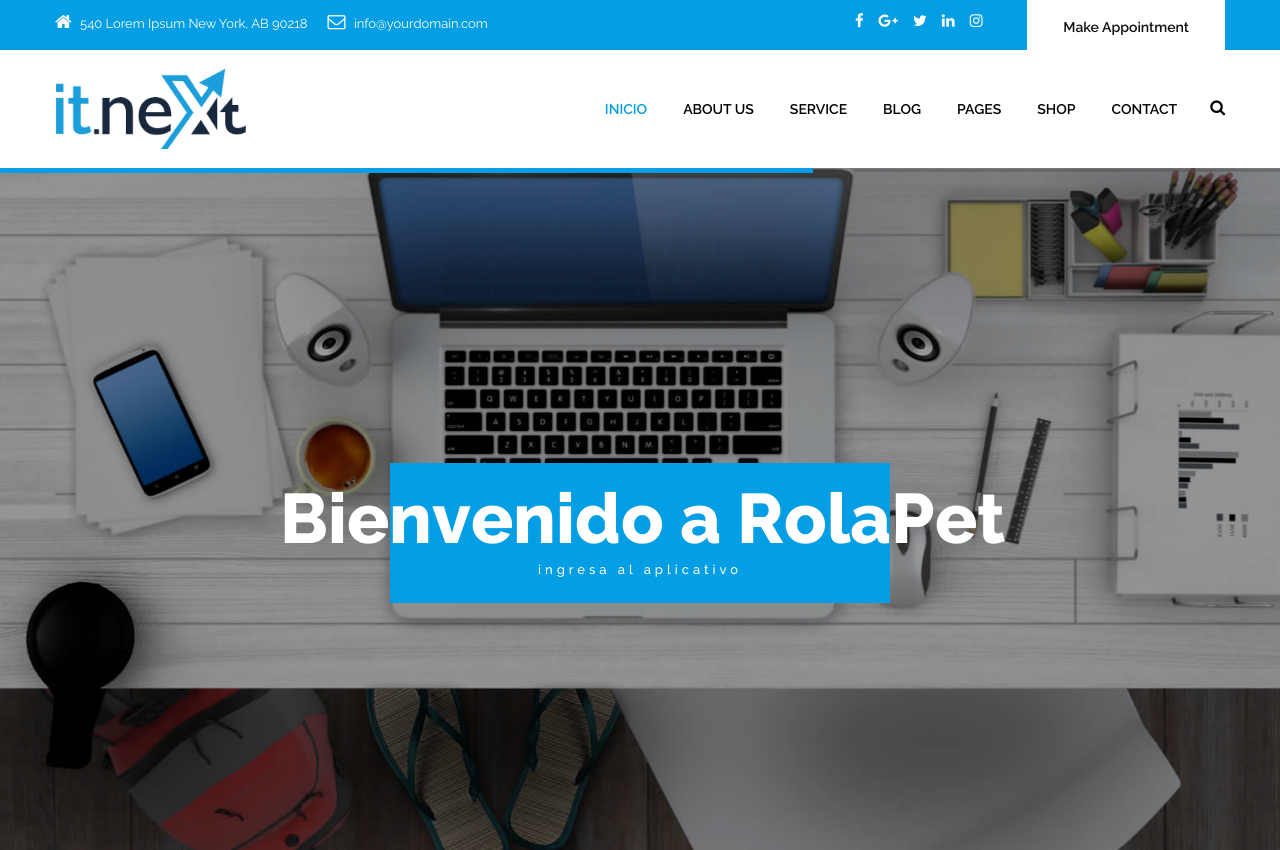
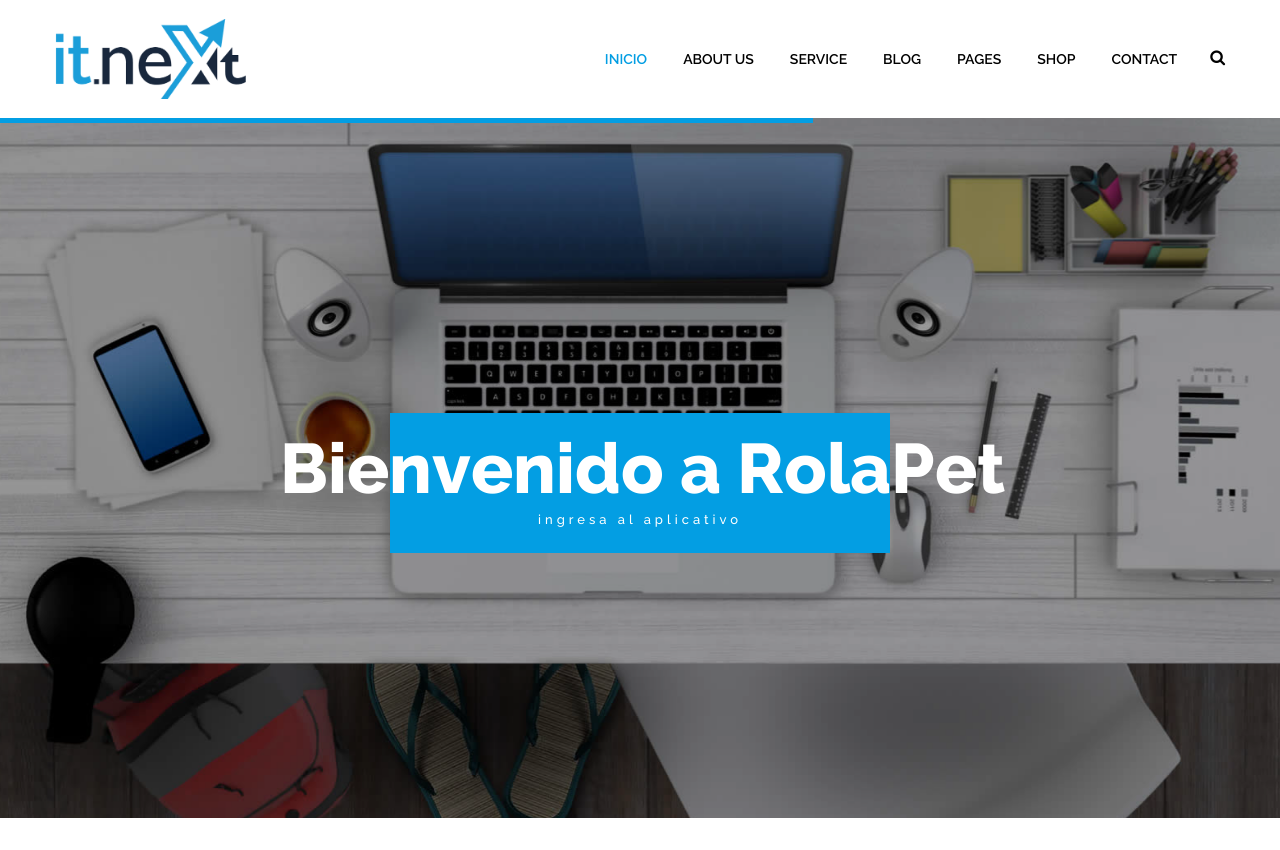
Before and after one commit to DilanArboleda/Pagina-Rolapet, a website: page index.html in a window 1280 px wide. Shown: the top 850 px of the page. Drawn offline with Linux system fonts and the light colour scheme; some packages are replaced by stand-ins of ours.

Commit message:
ADD delete header top

```diff
--- a/index.html
+++ b/index.html
@@ -42,38 +42,7 @@
 <!-- header -->
 <header id="default_header" class="header_style_1">
   <!-- header top -->
-  <div class="header_top">
-    <div class="container">
-      <div class="row">
-        <div class="col-md-8">
-          <div class="full">
-            <div class="topbar-left">
-              <ul class="list-inline">
-                <li> <span class="topbar-label"><i class="fa  fa-home"></i></span> <span class="topbar-hightlight">540 Lorem Ipsum New York, AB 90218</span> </li>
-                <li> <span class="topbar-label"><i class="fa fa-envelope-o"></i></span> <span class="topbar-hightlight"><a href="mailto:info@yourdomain.com">info@yourdomain.com</a></span> </li>
-              </ul>
-            </div>
-          </div>
-        </div>
-        <div class="col-md-4 right_section_header_top">
-          <div class="float-left">
-            <div class="social_icon">
-              <ul class="list-inline">
-                <li><a class="fa fa-facebook" href="https://www.facebook.com/" title="Facebook" target="_blank"></a></li>
-                <li><a class="fa fa-google-plus" href="https://plus.google.com/" title="Google+" target="_blank"></a></li>
-                <li><a class="fa fa-twitter" href="https://twitter.com" title="Twitter" target="_blank"></a></li>
-                <li><a class="fa fa-linkedin" href="https://www.linkedin.com" title="LinkedIn" target="_blank"></a></li>
-                <li><a class="fa fa-instagram" href="https://www.instagram.com" title="Instagram" target="_blank"></a></li>
-              </ul>
-            </div>
-          </div>
-          <div class="float-right">
-            <div class="make_appo"> <a class="btn white_btn" href="make_appointment.html">Make Appointment</a> </div>
-          </div>
-        </div>
-      </div>
-    </div>
-  </div>
+
   <!-- end header top -->
   <!-- header bottom -->
   <div class="header_bottom">
```
